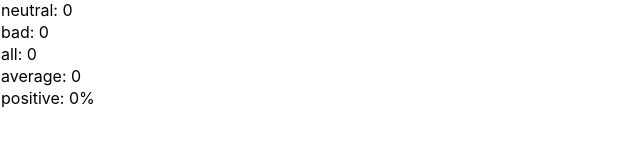
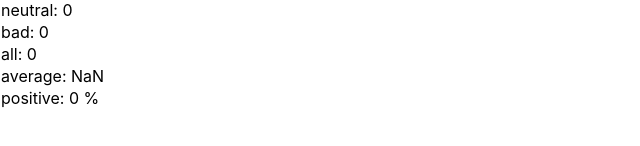
Before and after one commit to Frosenow/Fullstack-Open-2023, a React (Create React App) app in the folder part1/unicafe/: page / in a window 1280 px wide. Shown: the part 224-370 px from the top of the page, without its empty margins (0-640 px from the left). Built offline with nearby package versions, Linux system fonts and the light colour scheme.

Commit message:
unicafe step3 improved

```diff
--- a/part1/unicafe/src/App.js
+++ b/part1/unicafe/src/App.js
@@ -8,42 +8,52 @@ const Header = ({ text }) => {
   return <h1>{text}</h1>;
 };
 
-const Statistic = ({ text, value }) => {
+const Statistic = ({ props }) => {
   return (
-    <tr>
-      <td>
-        {text}: {value}
-      </td>
-    </tr>
+    <>
+      {Object.keys(props).map((opinion) => {
+        return (
+          <tr>
+            <td>
+              {opinion}: {props[opinion]}
+            </td>
+          </tr>
+        );
+      })}
+      <tr>
+        <td>average: {(props["good"] - props["bad"]) / props["all"]}</td>
+      </tr>
+      <tr>
+        <td>positive: {props["all"] !== 0 ? `${(props["good"] / props["all"]) * 100} %` : "0 %"}</td>
+      </tr>
+    </>
   );
 };
 
 const App = () => {
   // save clicks of each button to its own state
-  const [good, setGood] = useState(0);
-  const [neutral, setNeutral] = useState(0);
-  const [bad, setBad] = useState(0);
-  const [sum, setSum] = useState(0);
-
+  const [stats, setStats] = useState({
+    good: 0,
+    neutral: 0,
+    bad: 0,
+    all: 0,
+  });
   const handleGoodClick = () => {
-    let goodValue = good + 1;
-    setGood(goodValue);
-    let newSum = sum + 1;
-    setSum(newSum);
+    const goodValue = stats.good + 1;
+    const sumValue = stats.all + 1;
+    setStats({ ...stats, good: goodValue, all: sumValue });
   };
 
   const handleNeutralClick = () => {
-    let neutralValue = neutral + 1;
-    setNeutral(neutralValue);
-    let newSum = sum + 1;
-    setSum(newSum);
+    const neutralValue = stats.neutral + 1;
+    const sumValue = stats.all + 1;
+    setStats({ ...stats, neutral: neutralValue, all: sumValue });
   };
 
   const handleBadClick = () => {
-    let badValue = bad + 1;
-    setBad(badValue);
-    let newSum = sum + 1;
-    setSum(newSum);
+    let badValue = stats.bad + 1;
+    const sumValue = stats.all + 1;
+    setStats({ ...stats, bad: badValue, all: sumValue });
   };
 
   return (
@@ -53,12 +63,7 @@ const App = () => {
       <Button onClick={handleNeutralClick} reaction="NEUTRAL"></Button>
       <Button onClick={handleBadClick} reaction="BAD"></Button>
       <Header text="Statistic" />
-      <Statistic text="good" value={good} />
-      <Statistic text="neutral" value={neutral} />
-      <Statistic text="bad" value={bad} />
-      <Statistic text="all" value={good + neutral + bad} />
-      <Statistic text="average" value={(good + neutral + bad) / 3} />
-      <Statistic text="positive" value={good > 0 ? `${(good / sum) * 100}%` : `0%`} />
+      <Statistic props={stats} />
     </>
   );
 };
```
